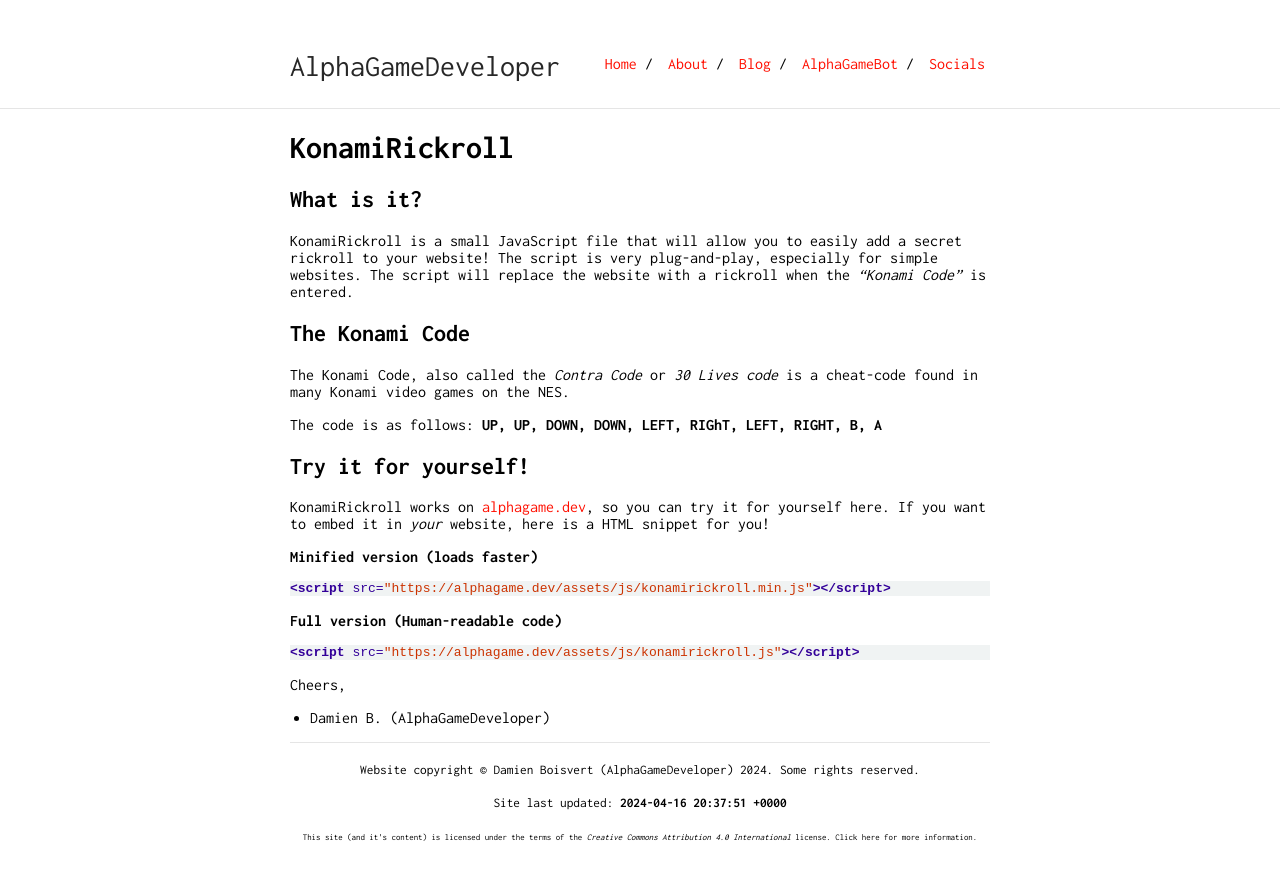
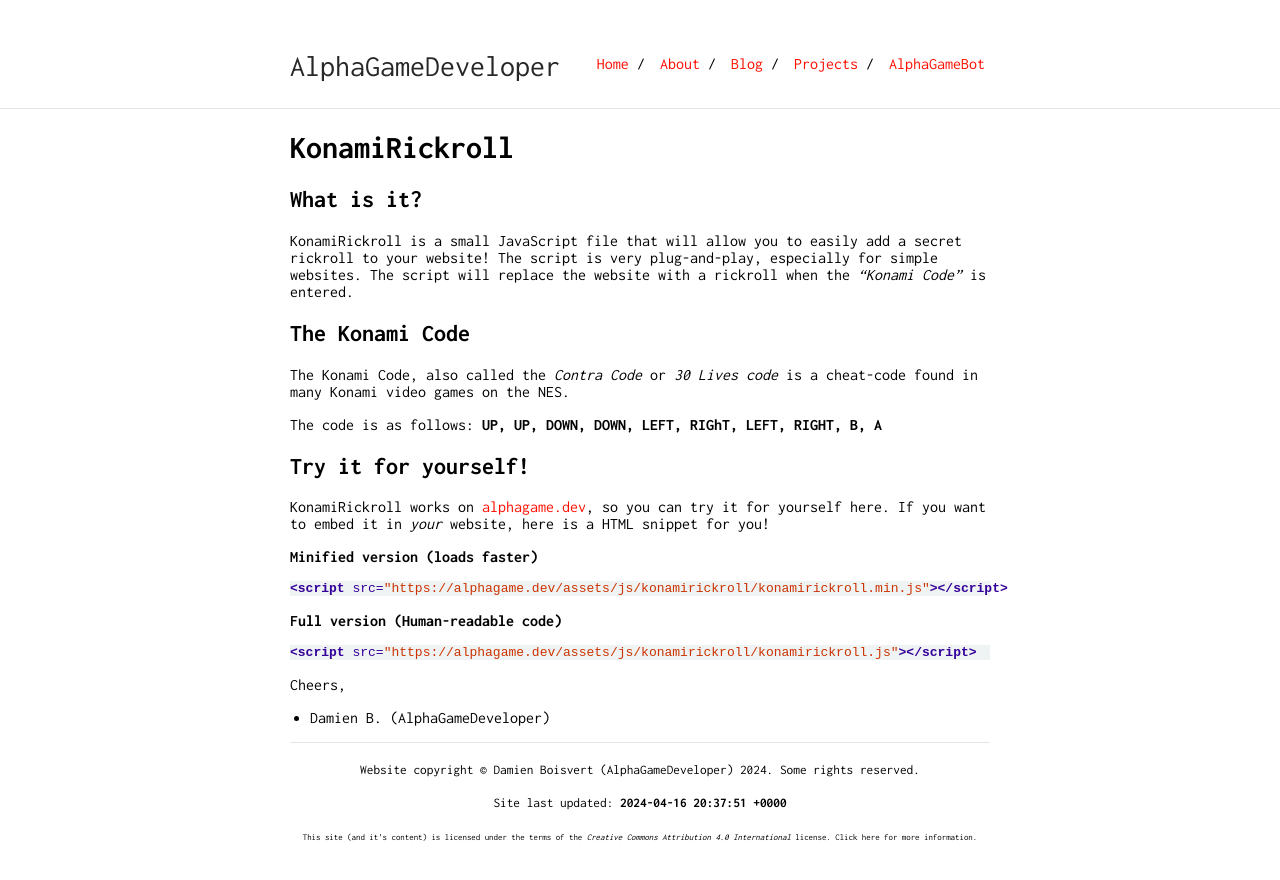
Before and after one commit to AlphaGameDeveloper/AlphaGame.dev, a Jekyll site: the page built from pages/projects/konamirickroll.md, in a window 1280 px wide. Shown: the top 880 px of the page. Built offline with Jekyll 4.4.1, drawn with Linux system fonts in a browser that asks for light colours.

Commit message:
Add projects page

````diff
--- a/_config.yml
+++ b/_config.yml
@@ -42,10 +42,11 @@
    link: /blog
 # - name: "School"
 #   link: /school/
+ - name: "Projects"
+   link: /projects/
  - name: "AlphaGameBot"
    link: /alphagamebot/
- - name: "Socials"
-   link: /links/
+
 
 author: damienboisvert
 
--- a/pages/projects/konamirickroll.md
+++ b/pages/projects/konamirickroll.md
@@ -22,11 +22,11 @@
 
 **Minified version (loads faster)**
 ```html
-<script src="https://alphagame.dev/assets/js/konamirickroll.min.js"></script>
+<script src="https://alphagame.dev/assets/js/konamirickroll/konamirickroll.min.js"></script>
 ```
 **Full version (Human-readable code)**
 ```html
-<script src="https://alphagame.dev/assets/js/konamirickroll.js"></script>
+<script src="https://alphagame.dev/assets/js/konamirickroll/konamirickroll.js"></script>
 ```
 
 Cheers,
````
